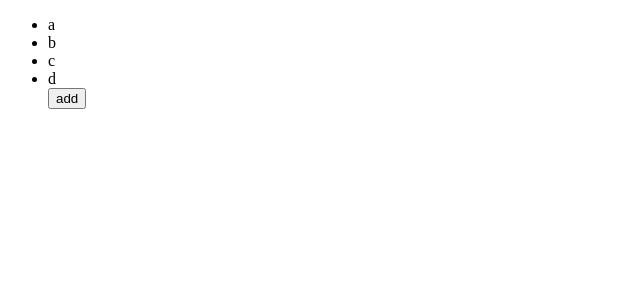
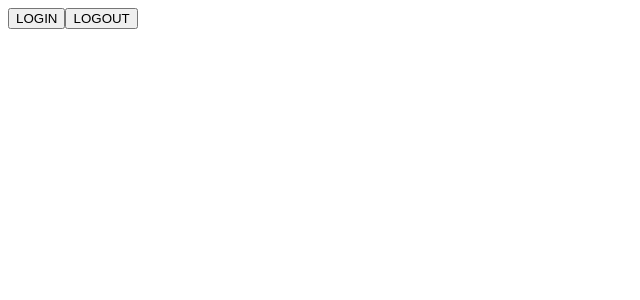
Before and after one commit to 0hhanum/VuePractice, a Vue app in the folder vuex/: page / in a window 1280 px wide. Shown: the top 300 px of the page, without its empty margins (0-640 px from the left). Built offline with nearby package versions, Linux system fonts and the light colour scheme.

Commit message:
Async Vuex process practice

```diff
--- a/vuex/src/App.vue
+++ b/vuex/src/App.vue
@@ -1,6 +1,6 @@
 <template>
   <div>
-    <div v-if="false">
+    <div v-if="getIsLoggedIn">
       <div>
         <MyComponent></MyComponent>
       </div>
@@ -23,11 +23,14 @@
         <GetState></GetState>
       </div>
     </div>
-    <div>
+    <div v-if="false">
       <ul>
         <li v-for="item in storedItems" :key="item">{{ item }}</li>
         <button @click="addItem({ value: 131313 })">add</button>
       </ul>
+    </div>
+    <div>
+      <UserAuth></UserAuth>
     </div>
   </div>
 </template>
@@ -36,13 +39,15 @@
 import MyComponent from "./components/MyComponent";
 import MyComponent2 from "./components/MyComponent2";
 import GetState from "./components/GetState";
-import { mapActions } from "vuex";
+import UserAuth from "./components/UserAuth";
+import { mapActions, mapGetters } from "vuex";
 
 export default {
   components: {
     MyComponent,
     MyComponent2,
     GetState,
+    UserAuth,
   },
   data() {
     return {
@@ -58,6 +63,7 @@ export default {
     storedItems() {
       return this.$store.state.items;
     },
+    ...mapGetters(["getIsLoggedIn"]),
   },
   methods: {
     ...mapActions(["addItem"]),
--- /dev/null
+++ b/vuex/src/components/UserAuth.vue
@@ -0,0 +1,17 @@
+<template>
+  <div>
+    <button @click="login">LOGIN</button>
+    <button @click="logout">LOGOUT</button>
+  </div>
+</template>
+
+<script>
+import { mapActions } from "vuex";
+export default {
+  methods: {
+    ...mapActions(["login", "logout"]),
+  },
+};
+</script>
+
+<style></style>
--- a/vuex/src/main.js
+++ b/vuex/src/main.js
@@ -9,11 +9,18 @@ const store = new Vuex.Store({
   state() {
     return {
       items: ["a", "b", "c", "d"],
+      loggedIn: false,
     };
   },
   mutations: {
     addItem(state, payload) {
       state.items.push(payload.value);
+    },
+    login(state) {
+      state.loggedIn = true;
+    },
+    logout(state) {
+      state.loggedIn = false;
     },
   },
   getters: {
@@ -25,10 +32,25 @@ const store = new Vuex.Store({
       items.pop();
       return items;
     },
+    getIsLoggedIn(state) {
+      return state.loggedIn;
+    },
   },
   actions: {
     addItem(context, payload) {
       context.commit("addItem", payload);
+    },
+    async login(context) {
+      const request = await setTimeout(() => {
+        context.commit("login");
+        clearTimeout(request);
+      }, 3000);
+    },
+    async logout(context) {
+      const request = await setTimeout(() => {
+        context.commit("logout");
+        clearTimeout(request);
+      }, 3000);
     },
   },
 });
```
